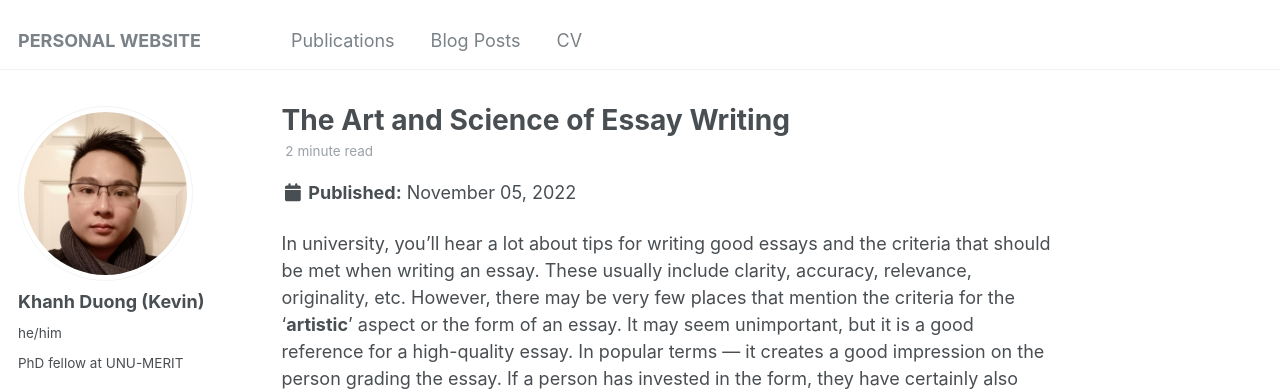
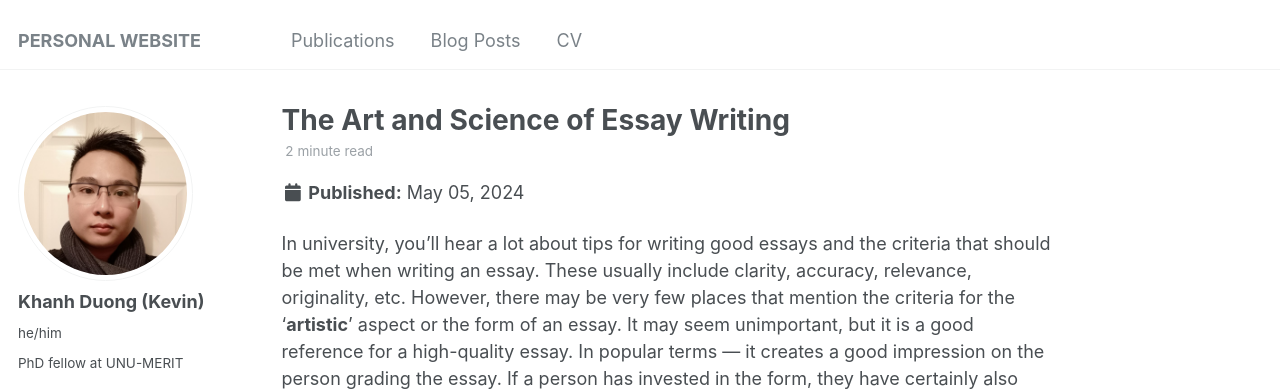
Before and after one commit to duongkhanhk29/duongkhanhk29.github.io, a Jekyll site: the page built from _posts/2024-05-05-the-art-and-science-of-essay-writing.md, in a window 1280 px wide and 900 px high. Shown: the top 391 px of the window. Built offline with Jekyll 4.4.1, drawn with Linux system fonts in a browser that asks for light colours; some web fonts are replaced.

Commit message:
Update and rename 2022-11-05-the-art-and-science-of-essay-writing.md to 2024-05-05-the-art-and-science-of-essay-writing.md

```diff
--- a/_posts/2022-11-05-the-art-and-science-of-essay-writing.md
+++ b/_posts/2024-05-05-the-art-and-science-of-essay-writing.md
@@ -1,6 +1,6 @@
 ---
 title: 'The Art and Science of Essay Writing'
-date: 2022-11-05
+date: 2024-05-05
 permalink: /posts/the-art-and-science-of-essay-writing/
 tags:
   - Academic Writing
```
